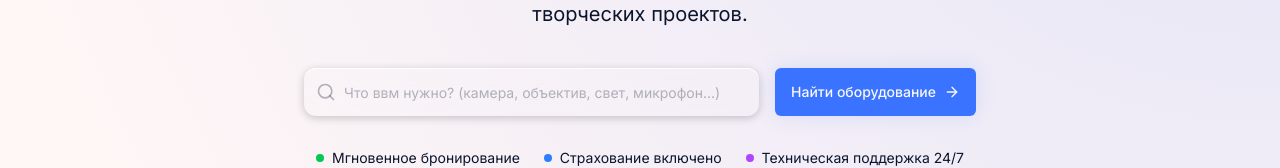
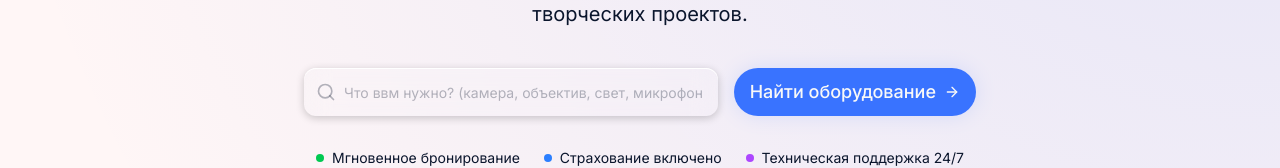
Before and after one commit to Bubnov-Roma/rental_hub, a Next.js app: page / in a window 1280 px wide. Shown: the part 448-616 px from the top of the page. Built offline with nearby package versions, Linux system fonts and the light colour scheme; no server answers; the database is empty.

Commit message:
feat: update radix ui components

```diff
--- a/src/components/ui/animate-spin.tsx
+++ /dev/null
@@ -1,3 +0,0 @@
-export const AnimateSpin = () => (
-	<div className="size-5 animate-spin rounded-full border-2 border-primary border-t-transparent mx-auto" />
-);
--- a/src/components/ui/button.tsx
+++ b/src/components/ui/button.tsx
@@ -30,10 +30,11 @@ const buttonVariants = cva(
 			},
 			size: {
 				default: "h-9 px-4 py-2 has-[>svg]:px-3",
-				sm: "h-8 rounded-md gap-1.5 px-3 has-[>svg]:px-2.5",
-				md: "h-10 rounded-md px-6 has-[>svg]:px-4",
-				lg: "h-12 rounded-md px-6 has-[>svg]:px-4",
-				xl: "h-14 rounded-md px-6 has-[>svg]:px-4",
+				xs: "h-6 rounded-2xl gap-1 px-2 has-[>svg]:px-1 text-xs",
+				sm: "h-8 rounded-2xl gap-1.5 px-3 has-[>svg]:px-2.5 text-sm",
+				md: "h-10 rounded-2xl gap-2 px-4 has-[>svg]:px-3 text-md",
+				lg: "h-12 rounded-2xl gap-2.5 px-5 has-[>svg]:px-4 text-lg",
+				xl: "h-14 rounded-2xl gap-3 px-6 has-[>svg]:px-5",
 				icon: "size-9",
 				"icon-sm": "size-8",
 				"icon-lg": "size-10",
--- a/src/components/ui/dialog.tsx
+++ b/src/components/ui/dialog.tsx
@@ -38,7 +38,7 @@ function DialogOverlay({
 		<DialogPrimitive.Overlay
 			data-slot="dialog-overlay"
 			className={cn(
-				"data-[state=open]:animate-in data-[state=closed]:animate-out data-[state=closed]:fade-out-0 data-[state=open]:fade-in-0 fixed inset-0 z-50 bg-black/50",
+				"data-[state=open]:animate-in data-[state=closed]:animate-out data-[state=closed]:fade-out-0 data-[state=open]:fade-in-0 fixed inset-0 z-50 bg-background/50 backdrop-blur-xs",
 				className
 			)}
 			{...props}
@@ -69,7 +69,7 @@ function DialogContent({
 				{showCloseButton && (
 					<DialogPrimitive.Close
 						data-slot="dialog-close"
-						className="ring-offset-background focus:ring-ring data-[state=open]:bg-accent data-[state=open]:text-muted-foreground absolute top-4 right-4 rounded-xs opacity-70 transition-opacity hover:opacity-100 focus:ring-2 focus:ring-offset-2 focus:outline-hidden disabled:pointer-events-none [&_svg]:pointer-events-none [&_svg]:shrink-0 [&_svg:not([class*='size-'])]:size-4"
+						className="ring-offset-background focus:ring-ring data-[state=open]:bg-accent data-[state=open]:text-muted-foreground absolute top-4 right-4 rounded-2xl opacity-30 transition-opacity hover:opacity-100 focus:ring-none focus:ring-offset-3 focus:outline-hidden disabled:pointer-events-none [&_svg]:pointer-events-none [&_svg]:shrink-0 [&_svg:not([class*='size-'])]:size-4"
 					>
 						<XIcon />
 						<span className="sr-only">Close</span>
--- a/src/components/ui/index.ts
+++ b/src/components/ui/index.ts
@@ -1,11 +1,11 @@
 export * from "./alert-dialog";
-export * from "./animate-spin";
 export * from "./badge";
 export * from "./button";
 export * from "./calendar";
 export * from "./card";
 export * from "./checkbox";
 export * from "./dateTimeRangePicker";
+export * from "./dialog";
 export * from "./dialog";
 export * from "./dropdown-menu";
 export * from "./fab";
--- a/src/components/ui/tooltip.tsx
+++ b/src/components/ui/tooltip.tsx
@@ -52,7 +52,7 @@ function TooltipContent({
 				{...props}
 			>
 				{children}
-				<TooltipPrimitive.Arrow className="bg-foreground fill-foreground z-50 size-2.5 translate-y-[calc(-50%-2px)] rotate-45 rounded-[2px]" />
+				<TooltipPrimitive.Arrow className="bg-foreground fill-foreground z-50 size-2.5 translate-y-[calc(-50%-2px)] rotate-45 rounded-xs" />
 			</TooltipPrimitive.Content>
 		</TooltipPrimitive.Portal>
 	);
```
Also changed, not shown: src/components/ui/card.tsx (+1 -3 lines).
